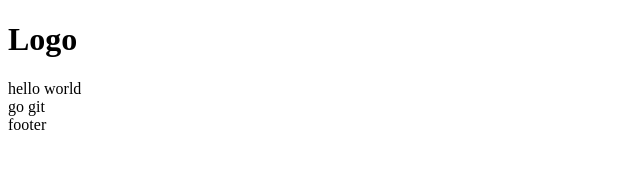
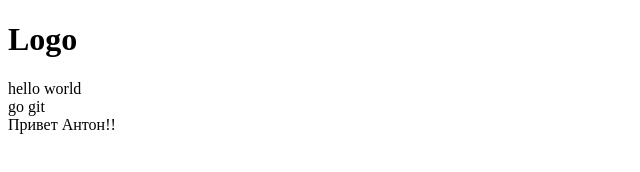
Before and after one commit to antuan159/HomeWork, a plain HTML site: page index.html in a window 1280 px wide. Shown: the full height of the page, 0-640 px from the left. Drawn offline with Linux system fonts and the light colour scheme.

Commit message:
hello message

```diff
--- a/index.html
+++ b/index.html
@@ -13,7 +13,7 @@
     <div>hello world</div>
     <div>go git</div>
 
-<div class="footer footer2">footer</div>
+<div class="footer footer2">Привет Антон!!</div>
 
 
 </body>
```
